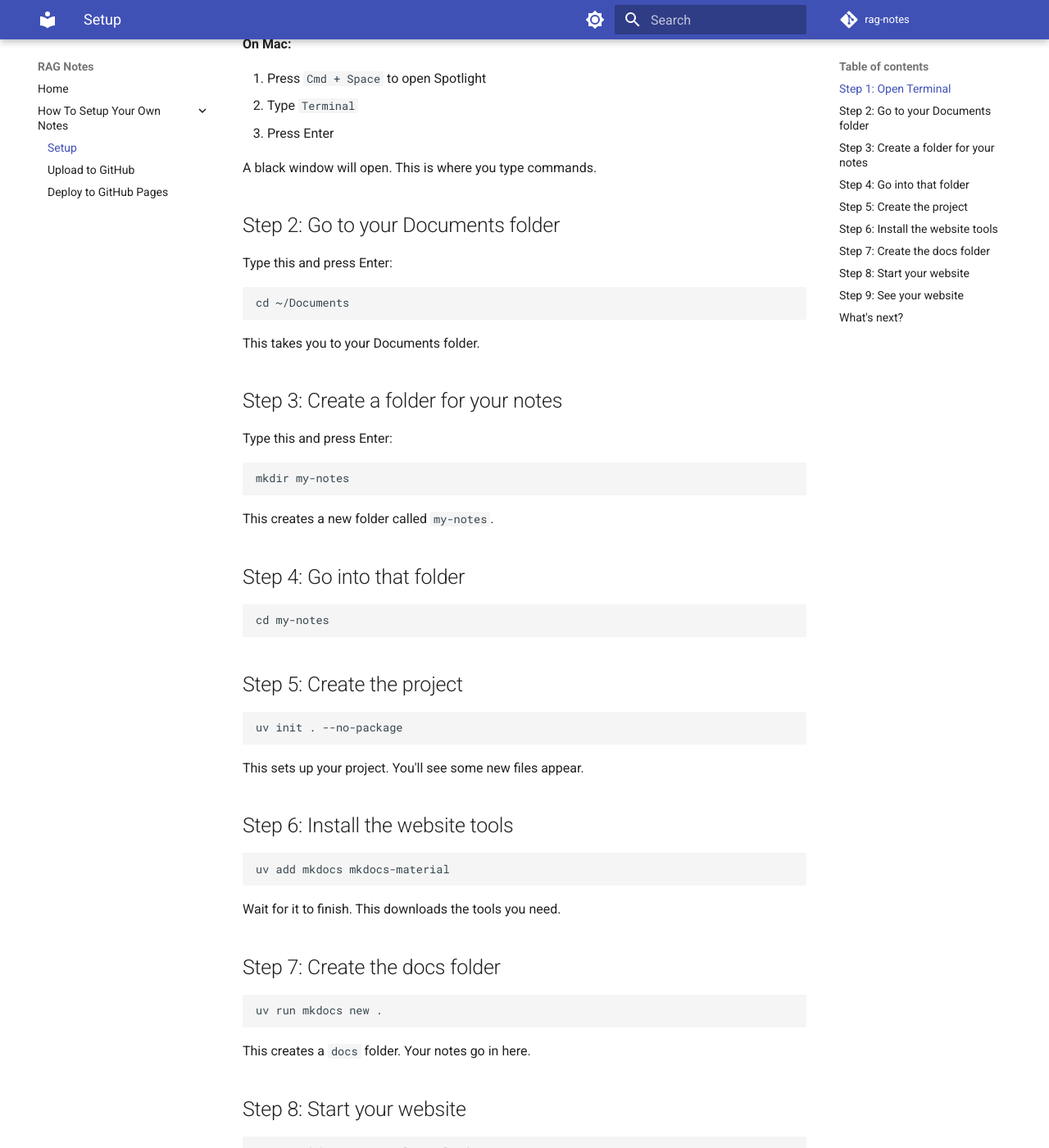
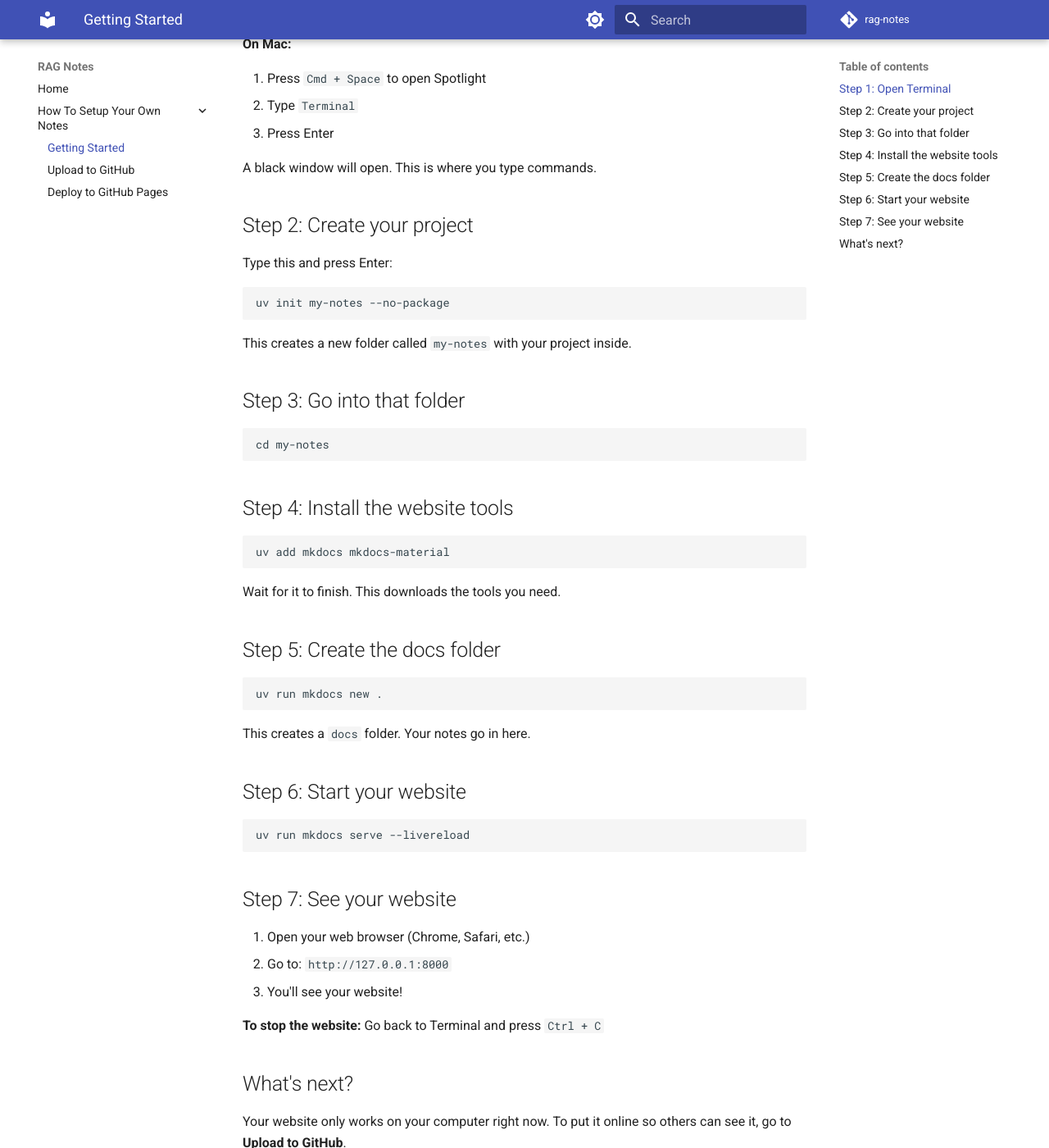
Before and after one commit to kbhatiya999/rag-notes, an MkDocs documentation site: the page built from docs/How To Setup Page Like This/getting-started.md, in a window 1280 px wide and 1400 px high, scrolled down 255 px. Shown: the whole window at 82% size. Built offline with MkDocs 1.6.1 and Material for MkDocs 9.7.7, drawn with Linux system fonts in a browser that asks for light colours; comment, search, counter and statistics services are not loaded; some of the changed text lies outside the part shown.

Commit message:
Rename setup to getting-started and simplify steps

````diff
--- a/docs/How To Setup Page Like This/setup.md
+++ b/docs/How To Setup Page Like This/getting-started.md
@@ -1,4 +1,4 @@
-# Setup
+# Getting Started
 
 Create your own notes website from scratch. No experience needed.
 
@@ -12,41 +12,23 @@ Create your own notes website from scratch. No experience needed.
 
 A black window will open. This is where you type commands.
 
-## Step 2: Go to your Documents folder
+## Step 2: Create your project
 
 Type this and press Enter:
 
 ```bash
-cd ~/Documents
+uv init my-notes --no-package
 ```
 
-This takes you to your Documents folder.
+This creates a new folder called `my-notes` with your project inside.
 
-## Step 3: Create a folder for your notes
-
-Type this and press Enter:
-
-```bash
-mkdir my-notes
-```
-
-This creates a new folder called `my-notes`.
-
-## Step 4: Go into that folder
+## Step 3: Go into that folder
 
 ```bash
 cd my-notes
 ```
 
-## Step 5: Create the project
-
-```bash
-uv init . --no-package
-```
-
-This sets up your project. You'll see some new files appear.
-
-## Step 6: Install the website tools
+## Step 4: Install the website tools
 
 ```bash
 uv add mkdocs mkdocs-material
@@ -62,13 +44,13 @@ uv run mkdocs new .
 
 This creates a `docs` folder. Your notes go in here.
 
-## Step 8: Start your website
+## Step 6: Start your website
 
 ```bash
 uv run mkdocs serve --livereload
 ```
 
-## Step 9: See your website
+## Step 7: See your website
 
 1. Open your web browser (Chrome, Safari, etc.)
 2. Go to: `http://127.0.0.1:8000`
--- a/mkdocs.yml
+++ b/mkdocs.yml
@@ -6,7 +6,7 @@ repo_name: rag-notes
 nav:
   - Home: index.md
   - How To Setup Your Own Notes:
-    - Setup: "How To Setup Page Like This/setup.md"
+    - Getting Started: "How To Setup Page Like This/getting-started.md"
     - Upload to GitHub: "How To Setup Page Like This/github.md"
     - Deploy to GitHub Pages: "How To Setup Page Like This/github-pages.md"
 
````
Also changed, not shown: other parts of docs/How To Setup Page Like This/getting-started.md (+1 -1 lines).
